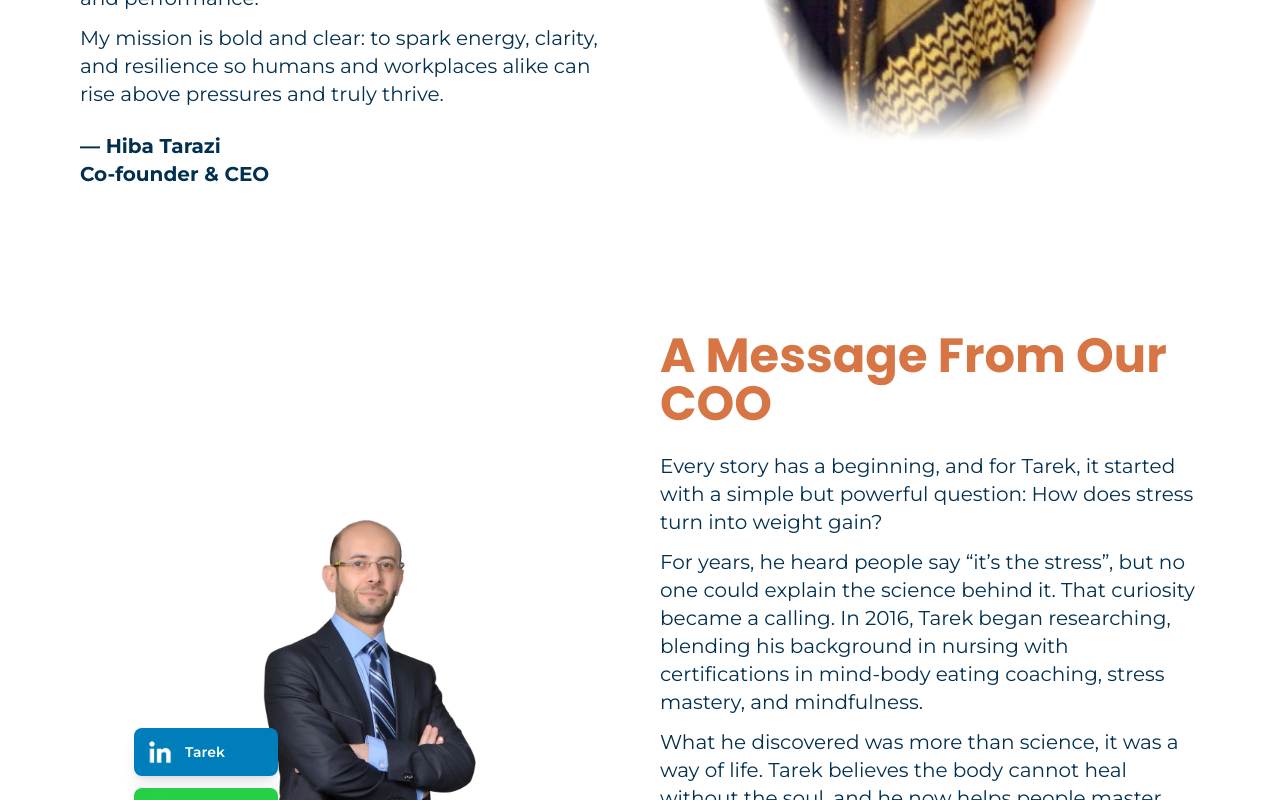
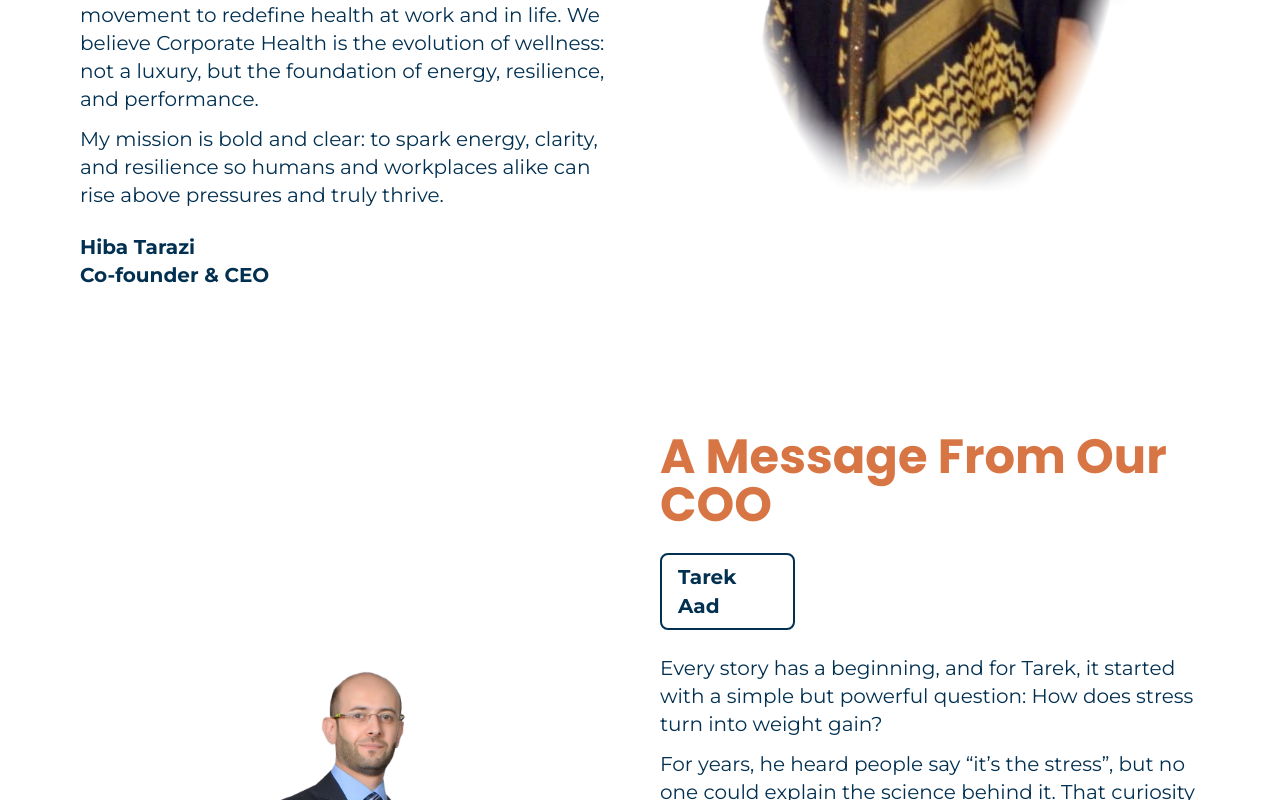
Before and after one commit to elieas91/Othentica, a React (Vite) app: page /about in a window 1280 px wide. Shown: the part 1840-2640 px from the top of the page. Built offline with nearby package versions, Linux system fonts and the light colour scheme.

Commit message:
Added a styled box to display founder names prominently in the MeetTheFounders component, and removed the redundant name repetition in the role section.

```diff
--- a/src/components/sections/MeetTheFounders.jsx
+++ b/src/components/sections/MeetTheFounders.jsx
@@ -32,6 +32,12 @@ const MeetTheFounders = () => {
               <h3 className="text-5xl font-bold font-poppins capitalize text-secondary dark:text-neutral mb-6">
                 {member.subtitle}
               </h3>
+              {/* Name in outlined box */}
+              <div className="inline-block border-2 w-1/4 border-primary dark:border-neutral rounded-lg px-4 py-2 mb-6">
+                <span className="text-xl font-bold text-primary dark:text-neutral">
+                  {member.name}
+                </span>
+              </div>
               <h1 className="text-xl font-normal text-primary font-sans dark:text-neutral mb-6">
                 {Array.isArray(member.description) &&
                   member.description.map((paragraph, index) => (
@@ -41,7 +47,7 @@ const MeetTheFounders = () => {
                   ))}
 
                 {/* Name and role */}
-                <p className="mt-6 font-bold">— {member.name}</p>
+                <p className="mt-6 font-bold">{member.name}</p>
                 {Array.isArray(member.role) ? (
                   member.role.map((role, idx) => (
                     <p key={idx} className="font-bold">
```
